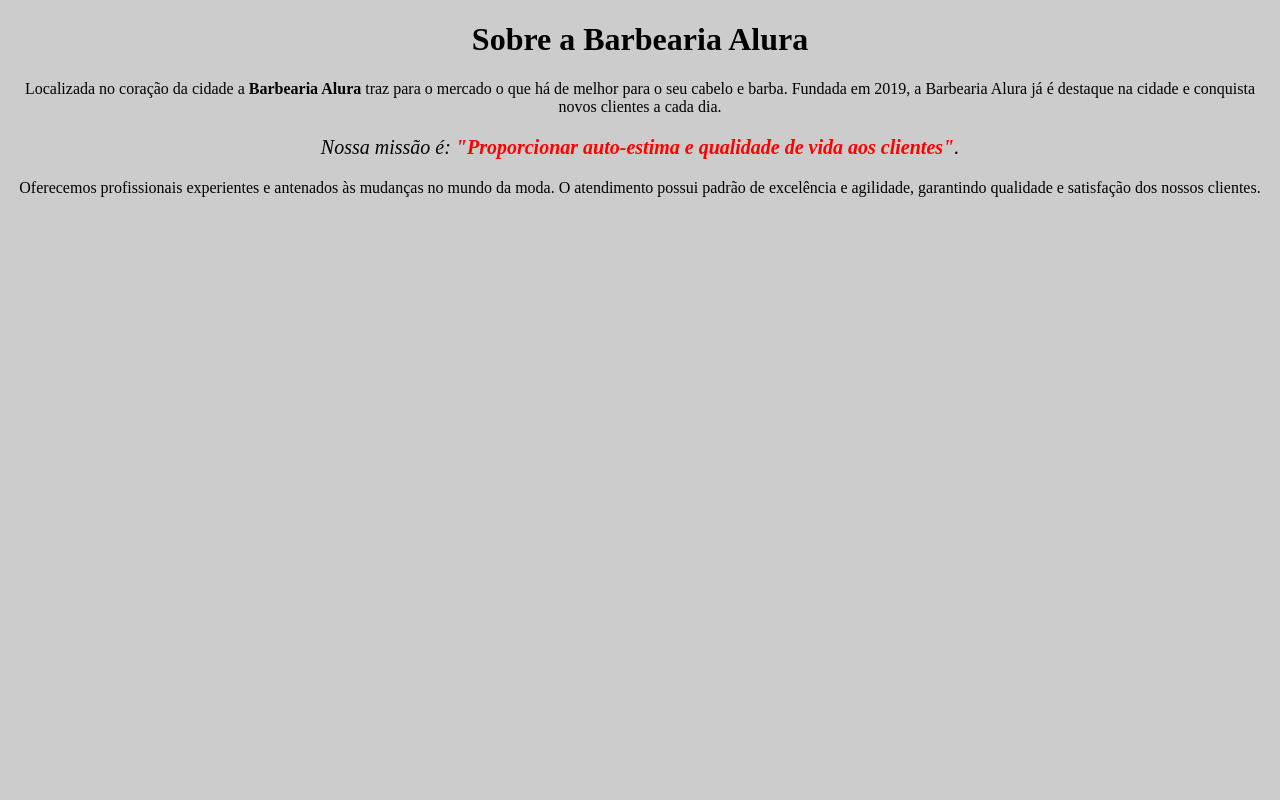
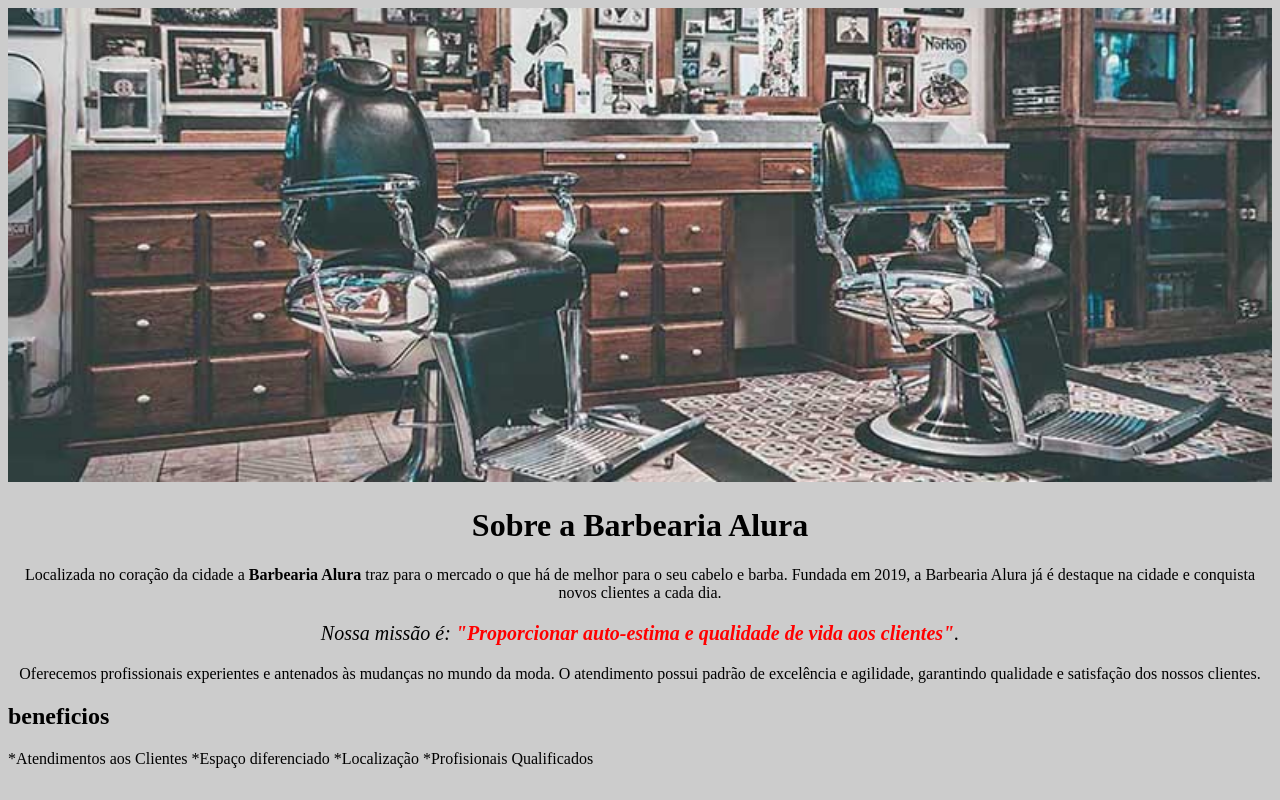
Before and after one commit to momochik/aluno-Alisson, a plain HTML site: page index.html in a window 1280 px wide. Drawn offline with Linux system fonts and the light colour scheme.

Commit message:
Add files via upload

```diff
--- a/index.html
+++ b/index.html
@@ -4,22 +4,36 @@
         <meta charset="UTF-8">
         <title>Barbearia Alura</title>
         <link rel="stylesheet" href="style.css">
-
-        <style>
-
-        </style>
-
     </head>
 
     <body>
-        <h1 style="text-align: center">Sobre a Barbearia Alura</h1>
+      <img id="banner"src="banner.jpg">
+
+        <h1>Sobre a Barbearia Alura</h1>
 
         <p>Localizada no coração da cidade a <strong>Barbearia Alura</strong> traz para o mercado o que há de melhor para o seu cabelo e barba.
         Fundada em 2019, a Barbearia Alura já é destaque na cidade e conquista novos clientes a cada dia.</p>
 
-        <p style="font-size: 20px"><em>Nossa missão é: <strong>"Proporcionar auto-estima e qualidade de vida aos clientes"</strong>.</em></p>
+        <p id="missao" ><em>Nossa missão é: <strong>"Proporcionar auto-estima e qualidade de vida aos clientes"</strong>.</em></p>
 
         <p>Oferecemos profissionais experientes e antenados às mudanças no mundo da moda.
         O atendimento possui padrão de excelência e agilidade, garantindo qualidade e satisfação dos nossos clientes.</p>
+
+        <h2>beneficios</h2>
+
+
+         *Atendimentos aos Clientes
+
+         *Espaço diferenciado
+
+         *Localização
+
+         *Profisionais Qualificados
+
+
+
+
+
+
     </body>
 </html>
--- a/style.css
+++ b/style.css
@@ -6,6 +6,18 @@ p {
 	text-align: center;
 }
 
+#missao {font-size: 20px
+
+
+}
 em strong {
 	color: red;
+
 }
+#banner{
+       width: 100%;
+}
+
+h1{
+	text-align: center;
+}
```
Also changed, not shown: banner.jpg (added).
